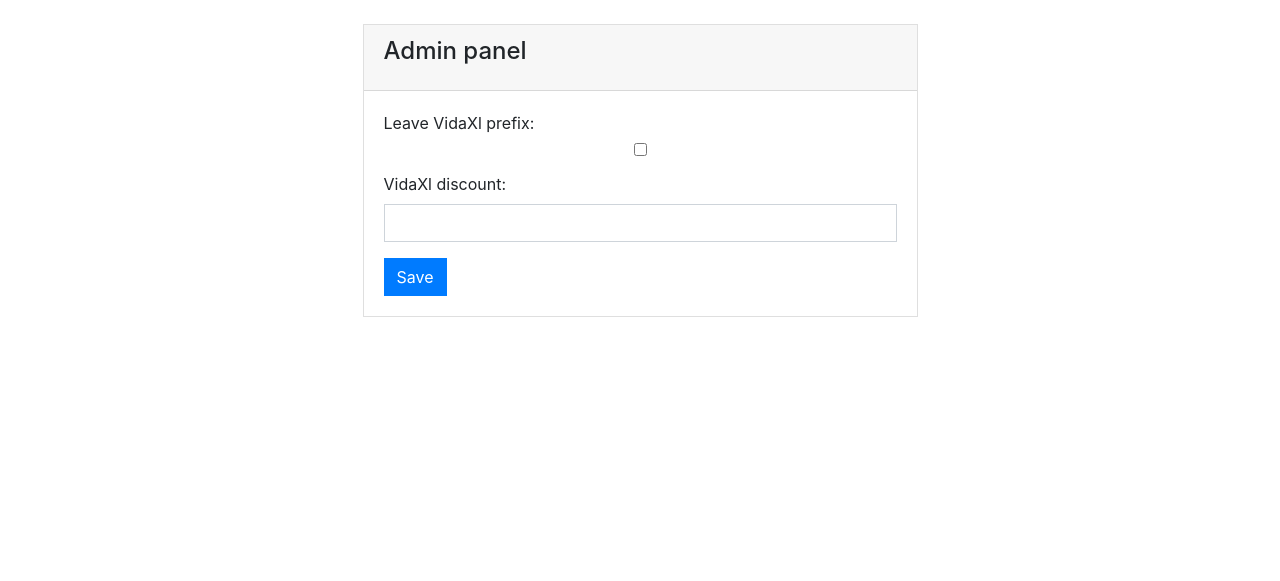
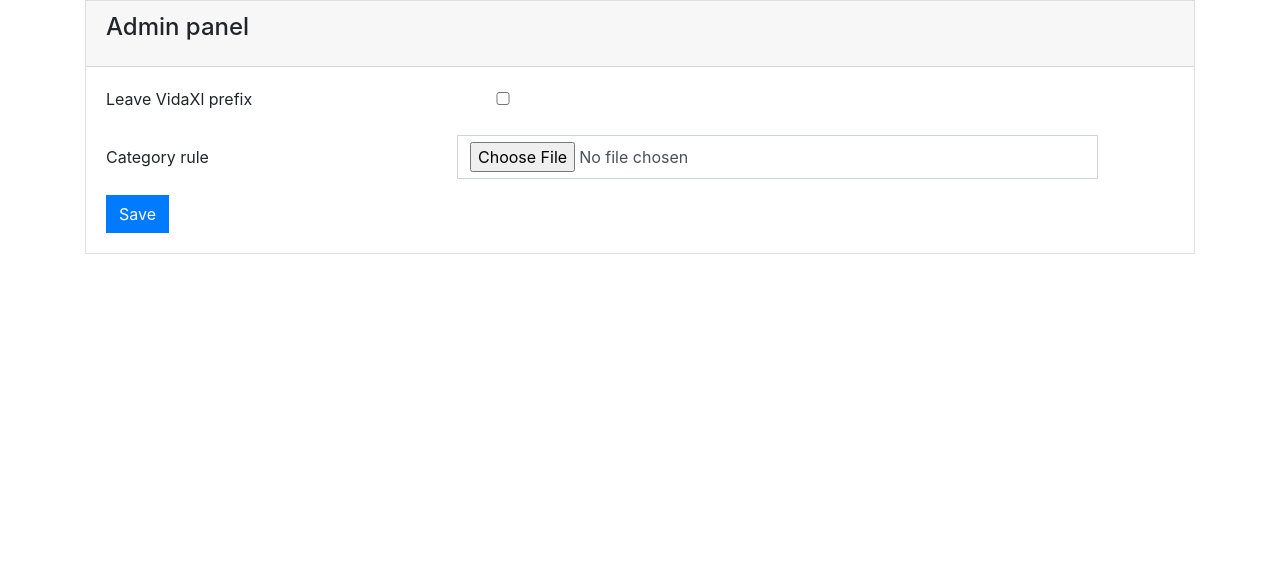
Before and after one commit to Simple2B/shopify.app, a Flask app: template app/templates/index.html in a window 1280 px wide. Shown: the top 581 px of the page. Run offline with Flask 2, Linux system fonts and the light colour scheme; the template is opened without the code that fills it: values that come from a table or form of the project are taken from there, others are empty; some libraries are stand-ins or nearby versions.

Commit message:
admin console

```diff
--- a/app/forms/configuration.py
+++ b/app/forms/configuration.py
@@ -1,11 +1,10 @@
 from flask_wtf import FlaskForm
-from wtforms import BooleanField, FloatField, FileField
+from wtforms import BooleanField, FileField
 from wtforms.fields.simple import SubmitField
 
 
 class ConfigurationForm(FlaskForm):
-    leave_vidaxl_prefix = BooleanField("Leave VidaXl prefix: ")
-    vidaxl_discount = FloatField("VidaXl discount: ")
-    category_rules_file = FileField("Category rule:")
+    leave_vidaxl_prefix = BooleanField("Leave VidaXl prefix", default=False)
+    category_rules_file = FileField("Category rule")
     # TODO: add others configuration parameters
     submit = SubmitField("Save")
--- a/app/static/css/main.css
+++ b/app/static/css/main.css
@@ -52,3 +52,8 @@
 span.vidaxl_prefix_off, span.vidaxl_prefix_on {
     margin-left: .5rem;
 }
+
+.flex {
+    display: flex;
+    align-items: baseline;
+}
--- a/app/templates/index.html
+++ b/app/templates/index.html
@@ -1,19 +1,19 @@
 {% extends 'base.html' %}
 {% block content %}
-<div class="container py-4">
-  <div class="card w-50 mx-auto">
+<div class="container py-10">
+  <div class="card w-90 mx-auto">
     <div class="card-header">
       <h4 class="card-title">Admin panel</h4>
     </div>
     <div class="card-body">
       <form class="form" role="form" action="{{ url_for('admin.admin', shop_id=form.shop_id) }}" method="post">
-        <div class="form-group">
-          {{form.leave_vidaxl_prefix.label}}
-          {{form.leave_vidaxl_prefix(class='form-control')}}
+        <div class="form-group row flex">
+          {{form.leave_vidaxl_prefix.label(class='col-sm-4')}}
+          {{form.leave_vidaxl_prefix(class='form-control col-sm-1')}}
         </div>
-        <div class="form-group">
-          {{form.vidaxl_discount.label}}
-          {{form.vidaxl_discount(class='form-control')}}
+        <div class="form-group row flex">
+          {{form.category_rules_file.label(class='col-sm-4')}}
+          {{form.category_rules_file(class='form-control col-sm-7')}}
         </div>
         {{form.submit(class='btn btn-primary')}}
       </form>
--- a/config.py
+++ b/config.py
@@ -46,7 +46,7 @@
         "true",
         "True",
     )
-    ADMIN_VIDAXL_DISCOUNT = float(os.environ.get("VIDAXL_DISCOUNT", "0.95"))
+    # ADMIN_VIDAXL_DISCOUNT = float(os.environ.get("VIDAXL_DISCOUNT", "0.95"))
 
     @staticmethod
     def configure(app):
```
Also changed, not shown: app/models/configuration.py (+62 -1 lines), app/views/admin.py (+5 -14 lines).
